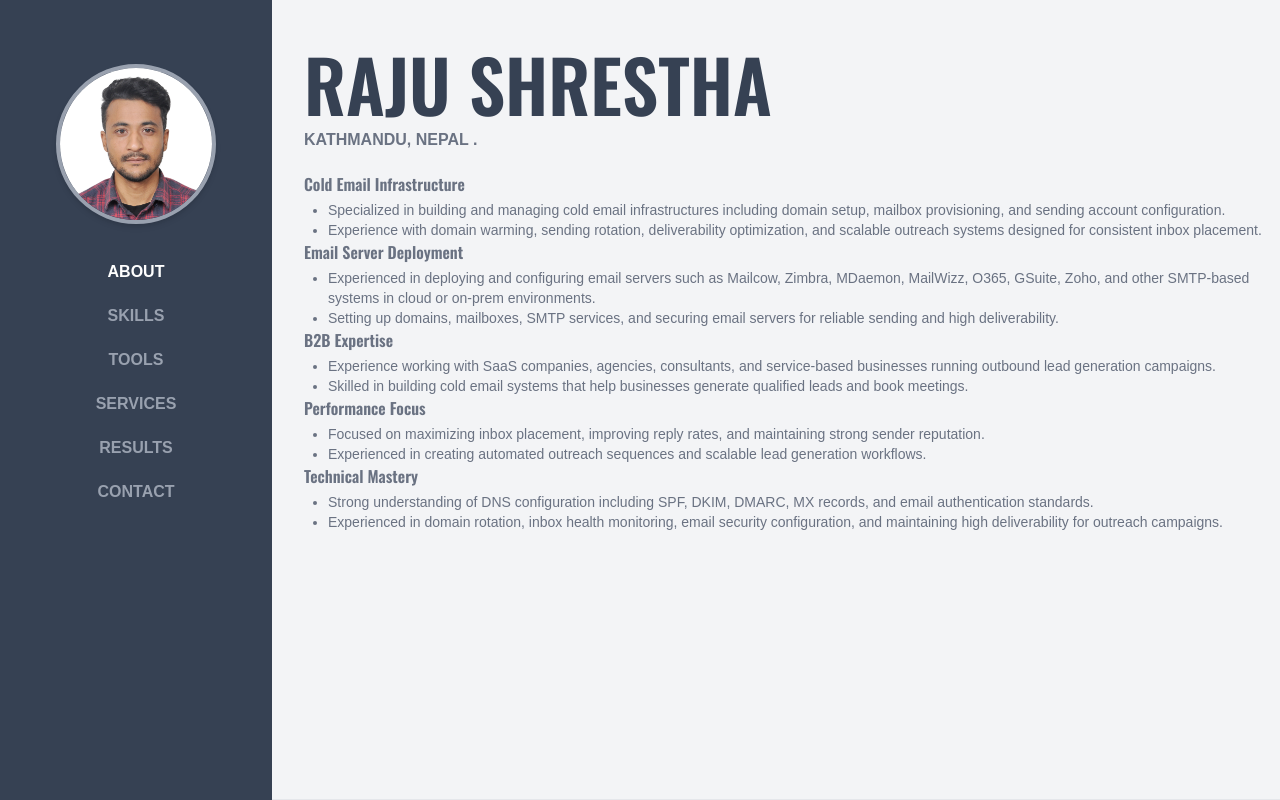
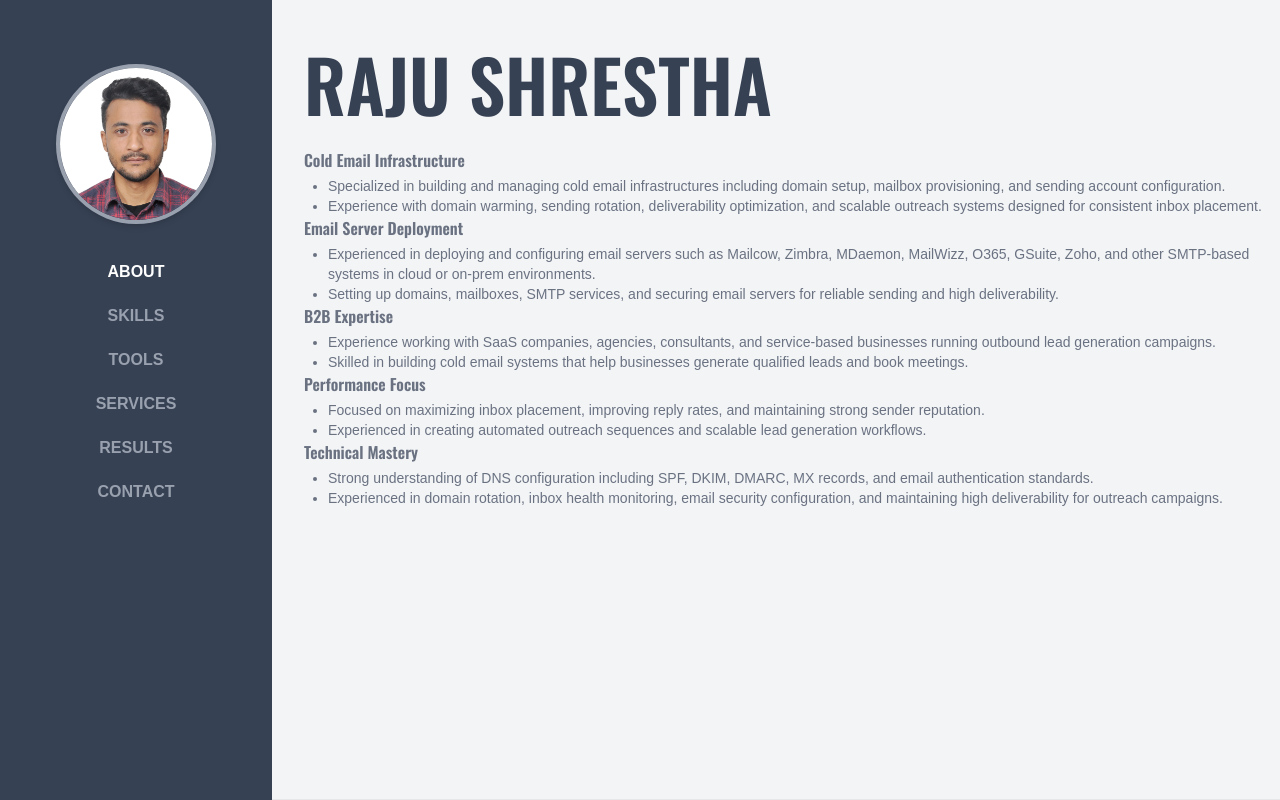
Before and after one commit to ranjushrestha/Email-Portfolio, a React (Vite) app: page / in a window 1280 px wide. Shown: the top 800 px of the page. Built offline with nearby package versions, Linux system fonts and the light colour scheme.

Commit message:
fix:remove email

```diff
--- a/src/pages/About.jsx
+++ b/src/pages/About.jsx
@@ -55,7 +55,7 @@ const About = ({ data = aboutData }) => {
 
       {/* Intro */}
       <p className="pt-2 font-semibold text-base 2xl:text-2xl text-gray-500 max-w-2xl flex flex-col sm:flex-row items-center sm:items-center text-center sm:text-left gap-1">
-        <span>{data.location} .</span>
+
 
       </p>
 
```
